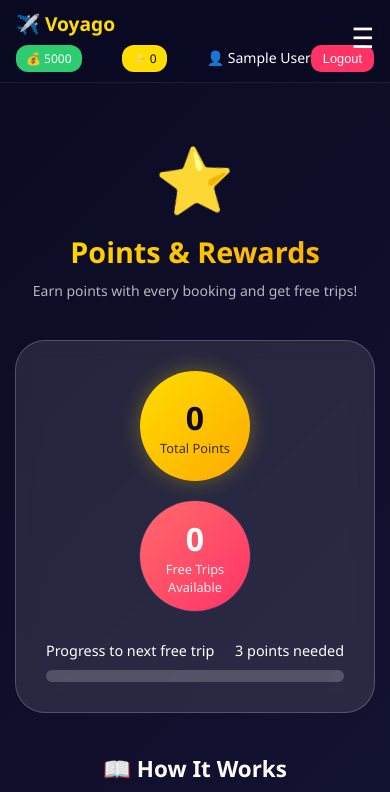
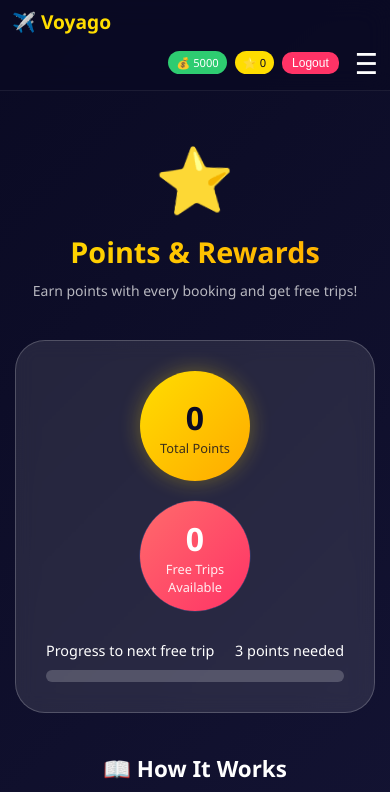
Before and after one commit to hala-sul/travel-website, a React (Vite) app: page /points in a window 390 px wide. Shown: the top 792 px of the page. Built offline with nearby package versions, Linux system fonts and the light colour scheme; sample sign-in values are in the browser's storage.

Commit message:
fix navbar mobile layout

```diff
--- a/src/componants/Navbar.css
+++ b/src/componants/Navbar.css
@@ -39,6 +39,7 @@
   padding: 6px 10px;
   border-radius: 8px;
   transition: 0.2s;
+  display: inline-block; /* تأكيد أن العنصر يظهر بشكل طبيعي */
 }
 
 .nav-item:hover {
@@ -54,10 +55,11 @@
 .nav-right {
   display: flex;
   align-items: center;
-  justify-content: space-between;
+  justify-content: flex-end; /* محاذاة العناصر لليمين بشكل أفضل */
   width: 100%;
   margin-top: 8px;
   gap: 8px;
+  position: relative; /* لربط عنصر القائمة المطلق */
 }
 
 /* STATS */
@@ -96,6 +98,8 @@
   font-size: 0.8rem;
   border: none;
   cursor: pointer;
+  text-decoration: none;
+  display: inline-block;
 }
 
 .login-btn {
@@ -110,50 +114,53 @@
 
 /* MENU ICON */
 .menu-icon {
-  display: none;
+  display: none; /* مخفي افتراضياً */
   font-size: 1.8rem;
   color: white;
   cursor: pointer;
+  margin-left: 8px; /* مسافة بسيطة */
 }
 
 /* =======================
-   MOBILE
+   RESPONSIVE (الجزء المُصحح)
 ======================= */
-/*
-@media (max-width: 768px) {
 
-  .nav-item {
-    display: none;
-  }
-
-  .menu-icon {
-    display: block;
-  }
-
-  .balance-badge,
-  .points-badge {
-    font-size: 0.65rem;
-    padding: 4px 8px;
-  }
-
-  .free-trips-badge,
-  .user-name {
-    display: none;
-  }
-} */
+/* عرض على الأجهزة المتوسطة والصغيرة */
 @media (max-width: 900px) {
+  /* إخفاء الروابط العادية */
   .nav-item {
     display: none !important;
   }
 
+  /* إظهار زر القائمة */
   .menu-icon {
     display: block !important;
-    position: absolute;
-    right: 16px;
-    top: 18px;
-    font-size: 28px;
-    color: white;
-    z-index: 9999;
+  }
+}
+
+/* تحسينات إضافية للشاشات الصغيرة جداً (موبايل) */
+@media (max-width: 600px) {
+  .navbar {
+    padding: 8px 12px;
+  }
+
+  /* تصغير حجم البادجات لتناسب الشاشة */
+  .balance-badge,
+  .points-badge,
+  .free-trips-badge {
+    padding: 4px 8px;
+    font-size: 0.7rem;
+  }
+
+  /* إخفاء اسم المستخدم النصي على الموبايل لضيق المساحة */
+  .user-name {
+    display: none;
+  }
+
+  /* تصغير أزرار الدخول والخروج */
+  .login-btn, .logout-btn {
+    padding: 4px 10px;
+    font-size: 0.75rem;
   }
 }
 
@@ -211,6 +218,7 @@
   font-size: 0.9rem;
   cursor: pointer;
   text-align: center;
+  text-decoration: none;
 }
 
 .mobile-login {
```
